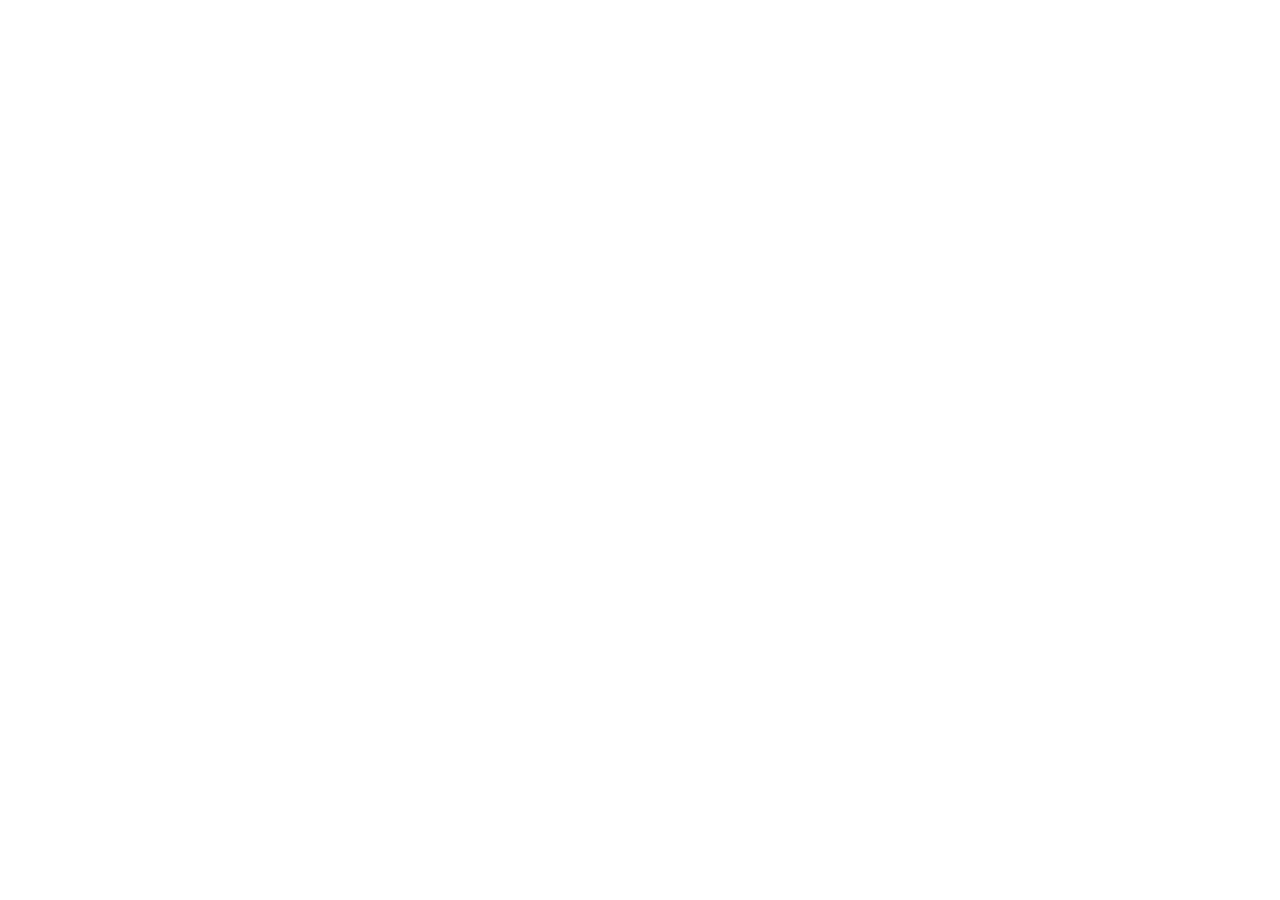
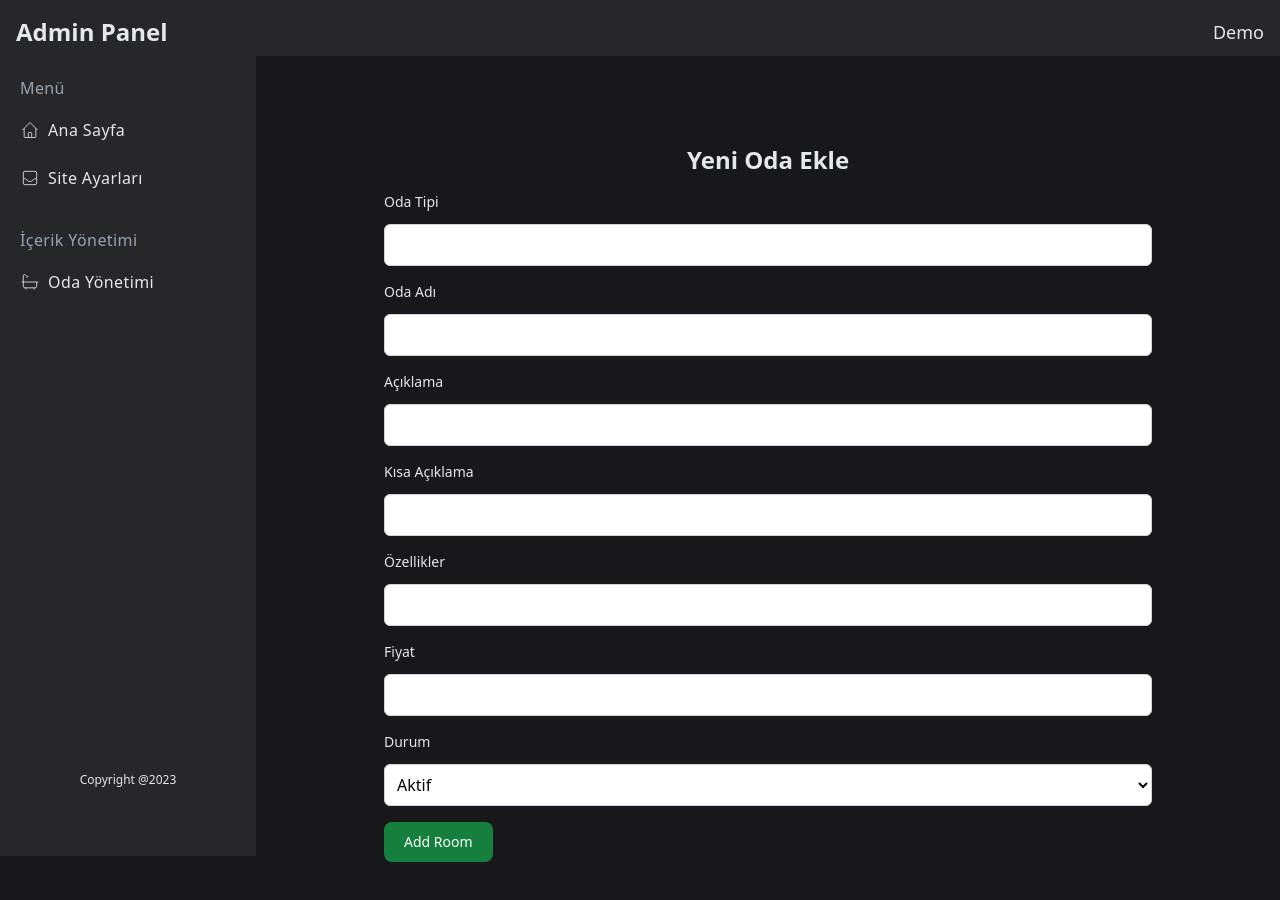
Before and after one commit to ozcaneren/redesigned-fullstack-app, a React (Vite) app in the folder dashboard/: page /room/add in a window 1280 px wide. Before the commit this address had no page. Shown: the top 900 px of the page. Before the commit the page ends 800 px from the top, so only its background shows below. Built offline with nearby package versions, Linux system fonts and the light colour scheme.

Commit message:
enable roomadd page & editing roomedit page & bug fix, etc..

```diff
--- a/dashboard/src/App.jsx
+++ b/dashboard/src/App.jsx
@@ -2,6 +2,7 @@
 import Home from "./pages/Home";
 import Room from "./pages/Room";
 import RoomEdit from './pages/RoomEdit';
+import RoomAdd from './pages/RoomAdd';
 
 function App() {
   return (
@@ -9,6 +10,7 @@
       <Routes>
         <Route path="/" element={<Home />} />
         <Route path='/room' element={<Room/>} />
+        <Route path='/room/add' element={<RoomAdd/>} />
         <Route path='/room/:roomId/edit' element={<RoomEdit/>} />
       </Routes>
     </>
--- a/dashboard/src/components/Navbar.jsx
+++ b/dashboard/src/components/Navbar.jsx
@@ -1,12 +1,16 @@
+import { Link } from "react-router-dom";
+
 function Navbar() {
   return (
     <nav className="bg-zinc-800">
       <div className="h-14 flex flex-wrap items-center justify-between mx-auto p-4">
-        <a href="https://flowbite.com/" className="flex items-center">
-          <span className="self-center text-gray-200 text-2xl font-semibold whitespace-nowrap">
-            Admin Panel
-          </span>
-        </a>
+        <Link to="/">
+          <div className="flex items-center">
+            <span className="self-center text-gray-200 text-2xl font-semibold whitespace-nowrap">
+              Admin Panel
+            </span>
+          </div>
+        </Link>
         <div className="block" id="navbar-default">
           <ul className="font-medium flex flex-col md:p-0 rounded-lg md:flex-row md:space-x-8 md:border-0">
             <li>
--- a/dashboard/src/components/Sidebar.jsx
+++ b/dashboard/src/components/Sidebar.jsx
@@ -6,7 +6,6 @@
       <div className="fixed flex flex-col top-14 left-0 w-14 hover:w-64 md:w-64 bg-zinc-800 h-full text-gray-200 font-medium transition-all duration-300 z-10">
         <div className="overflow-y-auto overflow-x-hidden flex flex-col justify-between flex-grow">
           <ul className="flex flex-col py-4 space-y-1">
-            {/* menu kismi */}
             <li className="px-5 hidden md:block">
               <div className="flex flex-row items-center h-8">
                 <div className="text-md font-medium tracking-wide text-gray-400">
@@ -15,8 +14,8 @@
               </div>
             </li>
             <li>
-              <a
-                href="#"
+              <Link
+                to="/"
                 className="relative flex flex-row items-center h-11 focus:outline-none hover:bg-zinc-700 text-white-600 hover:text-white-800 border-l-4 border-transparent hover:border-gray-800 pr-6"
               >
                 <span className="inline-flex justify-center items-center ml-4">
@@ -31,13 +30,13 @@
                   </svg>
                 </span>
                 <span className="ml-2 text-md tracking-wide truncate">
-                  <Link to="/">Ana Sayfa</Link>
+                  Ana Sayfa
                 </span>
-              </a>
+              </Link>
             </li>
             <li>
               <a
-                href="#"
+                href="#s"
                 className="relative flex flex-row items-center h-11 focus:outline-none hover:bg-zinc-700 text-white-600 hover:text-white-800 border-l-4 border-transparent hover:border-gray-800 pr-6"
               >
                 <span className="inline-flex justify-center items-center ml-4">
@@ -65,8 +64,8 @@
               </div>
             </li>
             <li>
-              <a
-                href="#"
+              <Link
+                to="/room"
                 className="relative flex flex-row items-center h-11 focus:outline-none hover:bg-zinc-700 text-white-600 hover:text-white-800 border-l-4 border-transparent hover:border-gray-800 pr-6"
               >
                 <span className="inline-flex justify-center items-center ml-4">
@@ -85,9 +84,9 @@
                   </svg>
                 </span>
                 <span className="ml-2 text-md tracking-wide truncate">
-                  <Link to="/room">Oda Yönetimi</Link>
+                  Oda Yönetimi
                 </span>
-              </a>
+              </Link>
             </li>
           </ul>
           <p className="mb-14 px-5 py-3 hidden md:block text-center text-xs">
--- /dev/null
+++ b/dashboard/src/pages/RoomAdd.jsx
@@ -0,0 +1,178 @@
+import { useState } from "react";
+import axios from "axios";
+import Navbar from "../components/Navbar";
+import Sidebar from "../components/Sidebar";
+import { useNavigate } from "react-router-dom";
+
+const RoomAdd = () => {
+  const navigate = useNavigate();
+
+  const [type, setType] = useState("");
+  const [title, setTitle] = useState("");
+  const [description, setDescription] = useState("");
+  const [shortDescription, setShortDescription] = useState("");
+  const [features, setFeatures] = useState([]);
+  const [price, setPrice] = useState("");
+  const [visibility, setVisibility] = useState(true);
+
+  const handleSubmit = async (e) => {
+    e.preventDefault();
+
+    try {
+      const newRoom = {
+        type: type,
+        title: title,
+        description: description,
+        shortDescription: shortDescription,
+        features: features,
+        price: price,
+        visibility: visibility,
+      };
+      await axios.post("http://localhost:4000/api/room", newRoom);
+      navigate("/room");
+      setType("");
+      setTitle("");
+      setDescription("");
+      setShortDescription("");
+      setFeatures([]);
+      setPrice("");
+      setVisibility(true);
+    } catch (err) {
+      console.log(err);
+    }
+  };
+
+  return (
+    <div className="min-h-screen flex flex-col flex-auto flex-shrink-0 antialiased bg-zinc-900">
+      <Navbar />
+      <Sidebar />
+      <div className="ml-14 mt-14 mb-10 md:ml-64">
+        <div className="p-4">
+          <div className="max-w-3xl mx-auto mt-4">
+            <h1 className="text-2xl text-center font-semibold text-gray-200 mb-4">
+              Yeni Oda Ekle
+            </h1>
+            <form onSubmit={handleSubmit}>
+              <div className="mb-4">
+                <label
+                  htmlFor="type"
+                  className="block text-sm font-medium text-gray-200 mb-2"
+                >
+                  Oda Tipi
+                </label>
+                <input
+                  type="text"
+                  name="type"
+                  value={type}
+                  onChange={(e) => setType(e.target.value)}
+                  className="mt-1 p-2 w-full bg-white border-gray-300 border rounded-md"
+                />
+              </div>
+              <div className="mb-4">
+                <label
+                  htmlFor="title"
+                  className="block text-sm font-medium text-gray-200 mb-2"
+                >
+                  Oda Adı
+                </label>
+                <input
+                  type="text"
+                  name="title"
+                  value={title}
+                  onChange={(e) => setTitle(e.target.value)}
+                  className="mt-1 p-2 w-full bg-white border-gray-300 border rounded-md"
+                />
+              </div>
+              <div className="mb-4">
+                <label
+                  htmlFor="description"
+                  className="block text-sm font-medium text-gray-200 mb-2"
+                >
+                  Açıklama
+                </label>
+                <input
+                  type="text"
+                  name="description"
+                  value={description}
+                  onChange={(e) => setDescription(e.target.value)}
+                  className="mt-1 p-2 w-full bg-white border-gray-300 border rounded-md"
+                />
+              </div>
+              <div className="mb-4">
+                <label
+                  htmlFor="shortDescription"
+                  className="block text-sm font-medium text-gray-200 mb-2"
+                >
+                  Kısa Açıklama
+                </label>
+                <input
+                  type="text"
+                  name="shortDescription"
+                  value={shortDescription}
+                  onChange={(e) => setShortDescription(e.target.value)}
+                  className="mt-1 p-2 w-full bg-white border-gray-300 border rounded-md"
+                />
+              </div>
+              <div className="mb-4">
+                <label
+                  htmlFor="features"
+                  className="block text-sm font-medium text-gray-200 mb-2"
+                >
+                  Özellikler
+                </label>
+                <input
+                  type="text"
+                  name="features"
+                  value={features.join(", ")}
+                  onChange={(e) => setFeatures(e.target.value.split(", "))}
+                  className="mt-1 p-2 w-full bg-white border-gray-300 border rounded-md"
+                />
+              </div>
+              <div className="mb-4">
+                <label
+                  htmlFor="price"
+                  className="block text-sm font-medium text-gray-200 mb-2"
+                >
+                  Fiyat
+                </label>
+                <input
+                  type="number"
+                  name="price"
+                  value={price}
+                  onChange={(e) => setPrice(e.target.value)}
+                  className="mt-1 p-2 w-full bg-white border-gray-300 border rounded-md"
+                />
+              </div>
+              <div className="mb-4">
+                <label
+                  htmlFor="visibility"
+                  className="block text-sm font-medium text-gray-200 mb-2"
+                >
+                  Durum
+                </label>
+                <select
+                  name="visibility"
+                  value={visibility ? "true" : "false"}
+                  onChange={(e) => setVisibility(e.target.value === "true")}
+                  className="mt-1 p-2 w-full bg-white border-gray-300 border rounded-md"
+                >
+                  <option value="">Seç</option>
+                  <option value="true">Aktif</option>
+                  <option value="false">Gizli</option>
+                </select>
+              </div>
+              <button
+                className="focus:outline-none text-white bg-green-700 hover:bg-green-800 focus:ring-4 focus:ring-green-300 font-medium rounded-lg text-sm px-5 py-2.5 mr-2 mb-2 dark:bg-green-600 dark:hover:bg-green-700 dark:focus:ring-green-800"
+                type="submit"
+              >
+                Add Room
+              </button>
+            </form>
+          </div>
+        </div>
+      </div>
+    </div>
+  );
+};
+
+export default RoomAdd;
--- a/dashboard/src/pages/RoomEdit.jsx
+++ b/dashboard/src/pages/RoomEdit.jsx
@@ -61,6 +61,23 @@
             <form onSubmit={handleUpdate}>
               <div className="mb-4">
                 <label
+                  htmlFor="type"
+                  className="block text-sm font-medium text-gray-200 mb-2"
+                >
+                  Oda Turu
+                </label>
+                <input
+                  type="text"
+                  id="type"
+                  name="type"
+                  value={room.type || ""}
+                  onChange={handleChange}
+                  required
+                  className="mt-1 p-2 bg-white border-gray-300 w-full border  rounded-md"
+                />
+              </div>
+              <div className="mb-4">
+                <label
                   htmlFor="title"
                   className="block text-sm font-medium text-gray-200 mb-2"
                 >
@@ -78,33 +95,59 @@
               </div>
               <div className="mb-4">
                 <label
-                  htmlFor="type"
-                  className="block text-sm font-medium text-gray-200 mb-2"
-                >
-                  Oda Turu
-                </label>
-                <input
-                  type="text"
-                  id="type"
-                  name="type"
-                  value={room.type || ""}
-                  onChange={handleChange}
-                  required
-                  className="mt-1 p-2 bg-white border-gray-300 w-full border  rounded-md"
-                />
-              </div>
-
-              <div className="mb-4">
-                <label
                   htmlFor="description"
                   className="block text-sm font-medium text-gray-200 mb-2"
                 >
-                  Detay
+                  Açıklama
                 </label>
                 <textarea
                   id="description"
                   name="description"
                   value={room.description || ""}
+                  onChange={handleChange}
+                  required
+                  className="mt-1 p-2 w-full bg-white border-gray-300 border rounded-md"
+                />
+              </div>
+              <div className="mb-4">
+                <label
+                  htmlFor="shortDescription"
+                  className="block text-sm font-medium text-gray-200 mb-2"
+                >
+                  Kısa Açıklama
+                </label>
+                <input
+                  type="text"
+                  id="shortDescription"
+                  name="shortDescription"
+                  value={room.shortDescription || ""}
+                  onChange={handleChange}
+                  required
+                  className="mt-1 p-2 w-full bg-white border-gray-300 border rounded-md"
+                />
+              </div>
+              <div className="mb-4">
+                <label htmlFor="features" className="block text-sm font-medium text-gray-200 mb-2">
+                  Özellikler
+                </label>
+                <textarea
+                  id="features"
+                  name="features"
+                  value={room.features || ""}
+                  onChange={handleChange}
+                  required
+                  className="mt-1 p-2 w-full bg-white border-gray-300 border rounded-md"
+                />
+              </div>
+              <div className="mb-4">
+                <label htmlFor="price" className="block text-sm font-medium text-gray-200 mb-2">
+                  Fiyat
+                </label>
+                <input
+                  type="number"
+                  id="price"
+                  name="price"
+                  value={room.price}
                   onChange={handleChange}
                   required
                   className="mt-1 p-2 w-full bg-white border-gray-300 border rounded-md"
```
Also changed, not shown: dashboard/src/pages/Room.jsx (+13 -5 lines).
